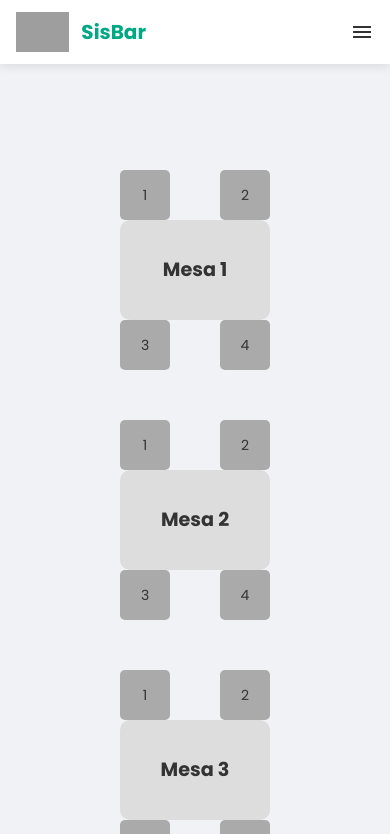
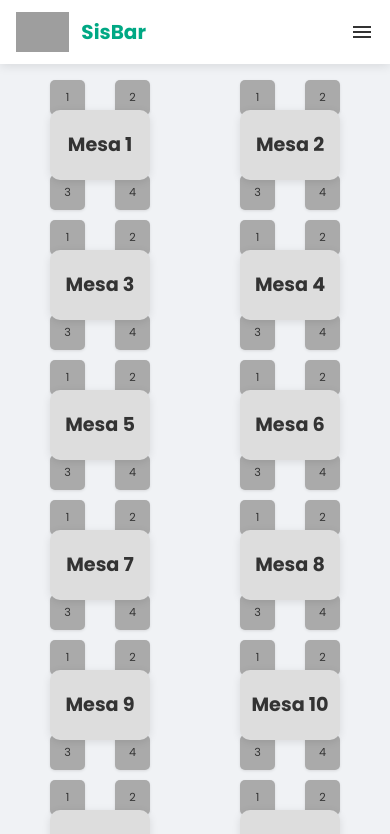
Before and after one commit to kevinduhamelhayes/sist-bares, a React (Vite) app: page / in a window 390 px wide. Shown: the top 834 px of the page. Built offline with nearby package versions, Linux system fonts and the light colour scheme; grey boxes are pictures that could not be loaded.

Commit message:
Style: Mejora de estilos responsivos para el componente Body en dispositivos móviles

```diff
--- a/src/components/styles/body.css
+++ b/src/components/styles/body.css
@@ -1,11 +1,16 @@
-.body-container{
+.body-container {
   padding-top: 100px;
+  width: 100%;
+  max-width: 1400px;
+  margin: 0 auto;
 }
+
 .body {
   display: grid;
-  grid-template-columns: repeat(auto-fill, minmax(250px, 1fr)); /* Esto crea una cuadrícula con columnas de al menos 250px */
-  gap: 10px; /* Espacio entre las mesas */
-  margin: 50px;
+  grid-template-columns: repeat(auto-fill, minmax(250px, 1fr));
+  gap: 20px;
+  margin: 20px;
+  justify-items: center;
 }
 
 .unidad {
@@ -13,9 +18,13 @@
   justify-content: center;
   align-items: center;
   position: relative;
-  margin: 20px;
   width: 250px;
   height: 200px;
+  transition: transform 0.3s ease;
+}
+
+.unidad:hover {
+  transform: translateY(-5px);
 }
 
 .table {
@@ -26,7 +35,21 @@
   justify-content: center;
   align-items: center;
   border-radius: 10px;
-  z-index: 1; /* Esto asegura que la mesa esté por encima de las sillas */
+  z-index: 1;
+  box-shadow: 0 2px 8px rgba(0, 0, 0, 0.1);
+  transition: all 0.3s ease;
+  text-align: center;
+  flex-direction: column;
+  padding: 0.5rem;
+}
+
+.dark-mode .table {
+  background-color: #444;
+  color: #e4e6e8;
+}
+
+.table:hover {
+  box-shadow: 0 4px 12px rgba(0, 0, 0, 0.15);
 }
 
 .chair {
@@ -38,22 +61,36 @@
   justify-content: center;
   align-items: center;
   border-radius: 5px;
+  cursor: pointer;
+  transition: all 0.3s ease;
+  font-size: 0.875rem;
+  color: #333;
+  box-shadow: 0 1px 3px rgba(0, 0, 0, 0.1);
+}
+
+.dark-mode .chair {
+  background-color: #555;
+  color: #e4e6e8;
+}
+
+.chair:hover {
+  transform: scale(1.05);
 }
 
 .chair:nth-child(1), .chair:nth-child(2) {
-  top: 0px; /* Ajustar según la necesidad */
+  top: 0px;
 }
 
 .chair:nth-child(1) {
-  left: 50px; /* Ajustado para que no se superponga */
+  left: 50px;
 }
 
 .chair:nth-child(2) {
-  right: 50px; /* Ajustado para que no se superponga */
+  right: 50px;
 }
 
 .chair:nth-child(3), .chair:nth-child(4) {
-  bottom: 0px; /* Ajustar según la necesidad */
+  bottom: 0px;
 }
 
 .chair:nth-child(3) {
@@ -63,3 +100,120 @@
 .chair:nth-child(4) {
   right: 50px;
 }
+
+/* Estilos responsivos */
+@media (max-width: 1200px) {
+  .body {
+    grid-template-columns: repeat(auto-fill, minmax(220px, 1fr));
+  }
+}
+
+@media (max-width: 992px) {
+  .body-container {
+    padding-top: 80px;
+  }
+
+  .body {
+    margin: 15px;
+    gap: 15px;
+  }
+
+  .unidad {
+    width: 220px;
+    height: 180px;
+  }
+
+  .table {
+    width: 140px;
+    height: 90px;
+  }
+
+  .chair {
+    width: 45px;
+    height: 45px;
+  }
+}
+
+@media (max-width: 768px) {
+  .body {
+    grid-template-columns: repeat(auto-fill, minmax(180px, 1fr));
+    gap: 10px;
+  }
+
+  .unidad {
+    width: 180px;
+    height: 150px;
+  }
+
+  .table {
+    width: 120px;
+    height: 80px;
+    font-size: 0.9rem;
+  }
+
+  .chair {
+    width: 40px;
+    height: 40px;
+    font-size: 0.75rem;
+  }
+
+  .chair:nth-child(1) {
+    left: 30px;
+  }
+
+  .chair:nth-child(2) {
+    right: 30px;
+  }
+
+  .chair:nth-child(3) {
+    left: 30px;
+  }
+
+  .chair:nth-child(4) {
+    right: 30px;
+  }
+}
+
+@media (max-width: 480px) {
+  .body-container {
+    padding-top: 70px;
+  }
+
+  .body {
+    grid-template-columns: repeat(auto-fill, minmax(150px, 1fr));
+    margin: 10px;
+  }
+
+  .unidad {
+    width: 150px;
+    height: 130px;
+  }
+
+  .table {
+    width: 100px;
+    height: 70px;
+    font-size: 0.8rem;
+  }
+
+  .chair {
+    width: 35px;
+    height: 35px;
+    font-size: 0.7rem;
+  }
+
+  .chair:nth-child(1) {
+    left: 25px;
+  }
+
+  .chair:nth-child(2) {
+    right: 25px;
+  }
+
+  .chair:nth-child(3) {
+    left: 25px;
+  }
+
+  .chair:nth-child(4) {
+    right: 25px;
+  }
+}
```
